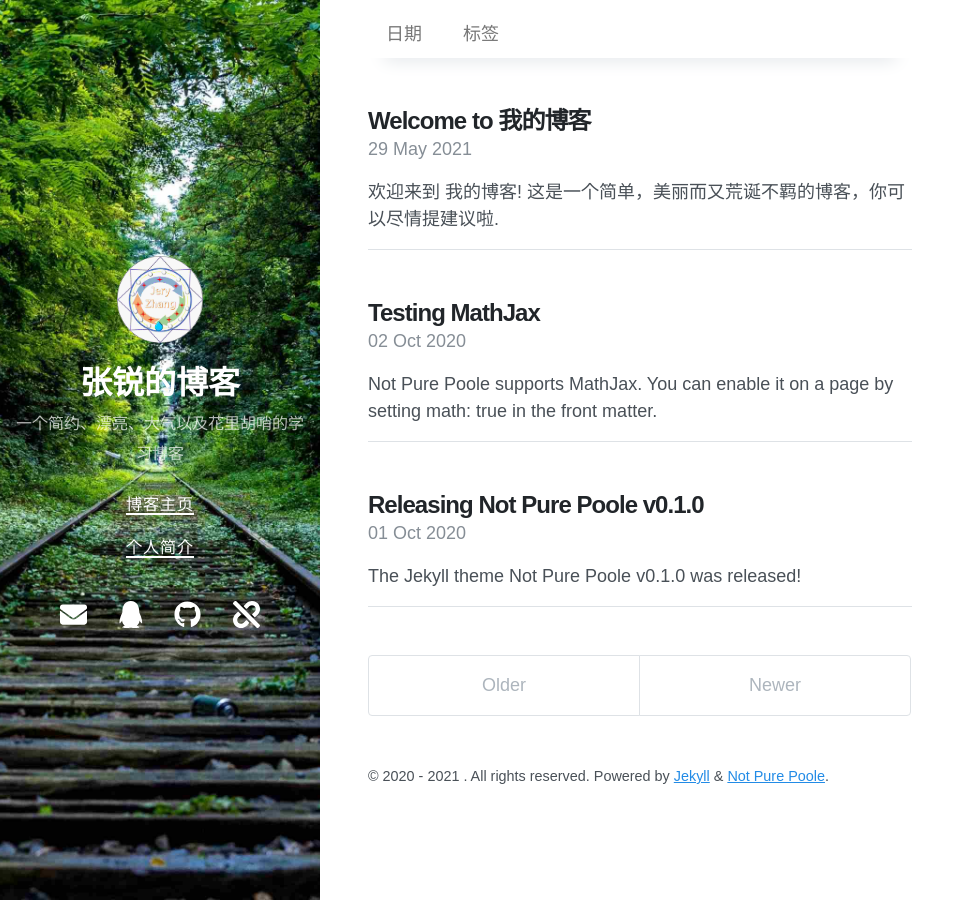
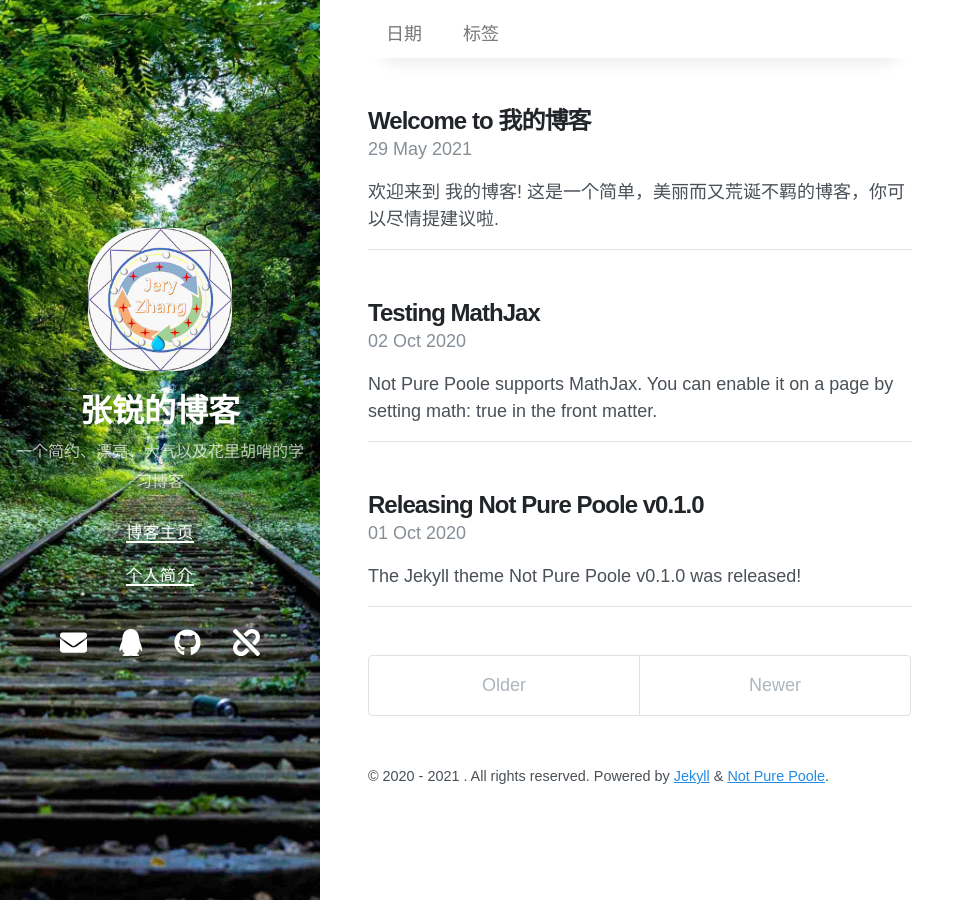
Before and after one commit to xianyu2hao/Personal-blog.github.io, a Jekyll site: the page built from index.html, in a window 1280 px wide. Shown: the whole page, without its empty margins (0-975 px from the left). Built offline with Jekyll 4.4.1, drawn with Linux system fonts in a browser that asks for light colours; nearby versions of some CDN libraries; the list of posts is cut into pages by our own code.

Commit message:
Update _sidebar.scss

```diff
--- a/_sass/_sidebar.scss
+++ b/_sass/_sidebar.scss
@@ -14,9 +14,9 @@
 }
 
 .avatar-image {
-  width: 30%;
+  width: 50%;
   height: auto;
-  border-radius: 50%;
+  border-radius: 40%;
   display: block;
   margin-right: auto;
   margin-left: auto;
```
